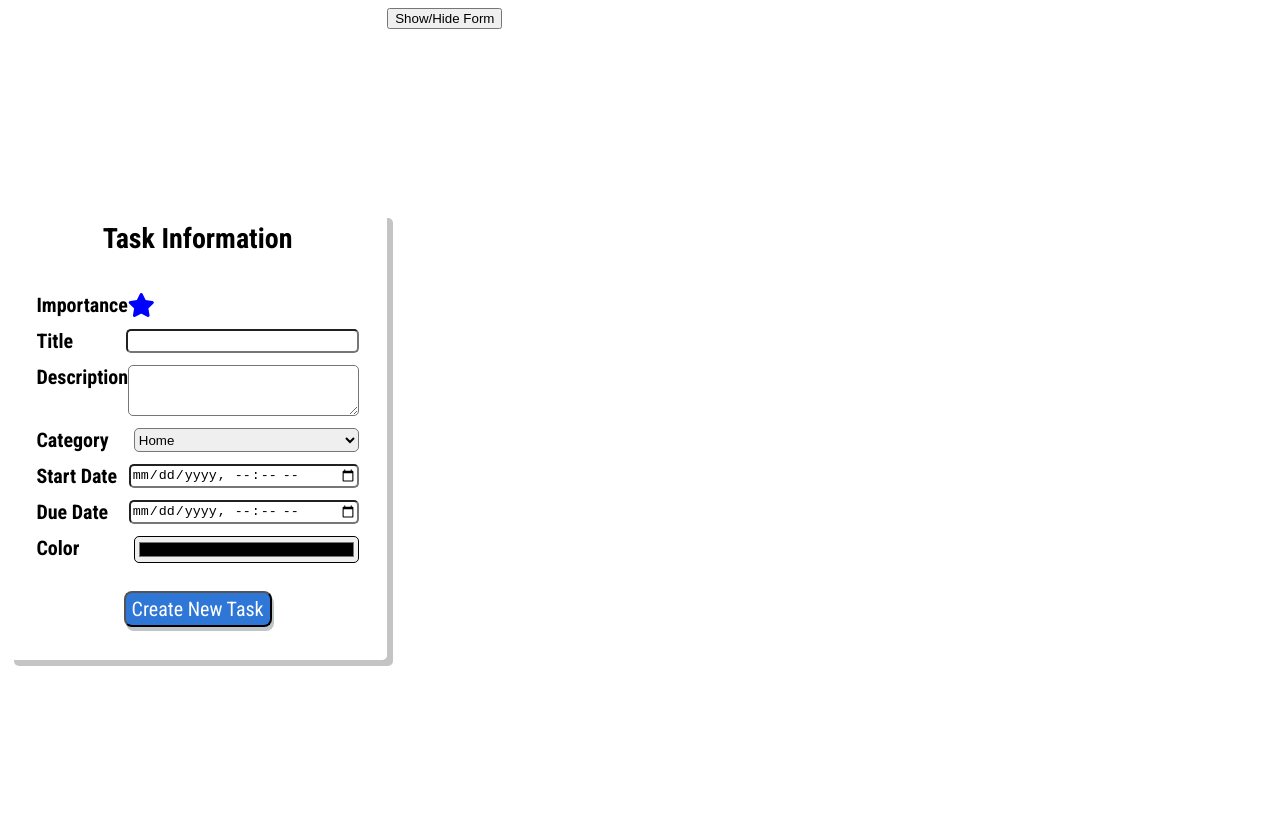
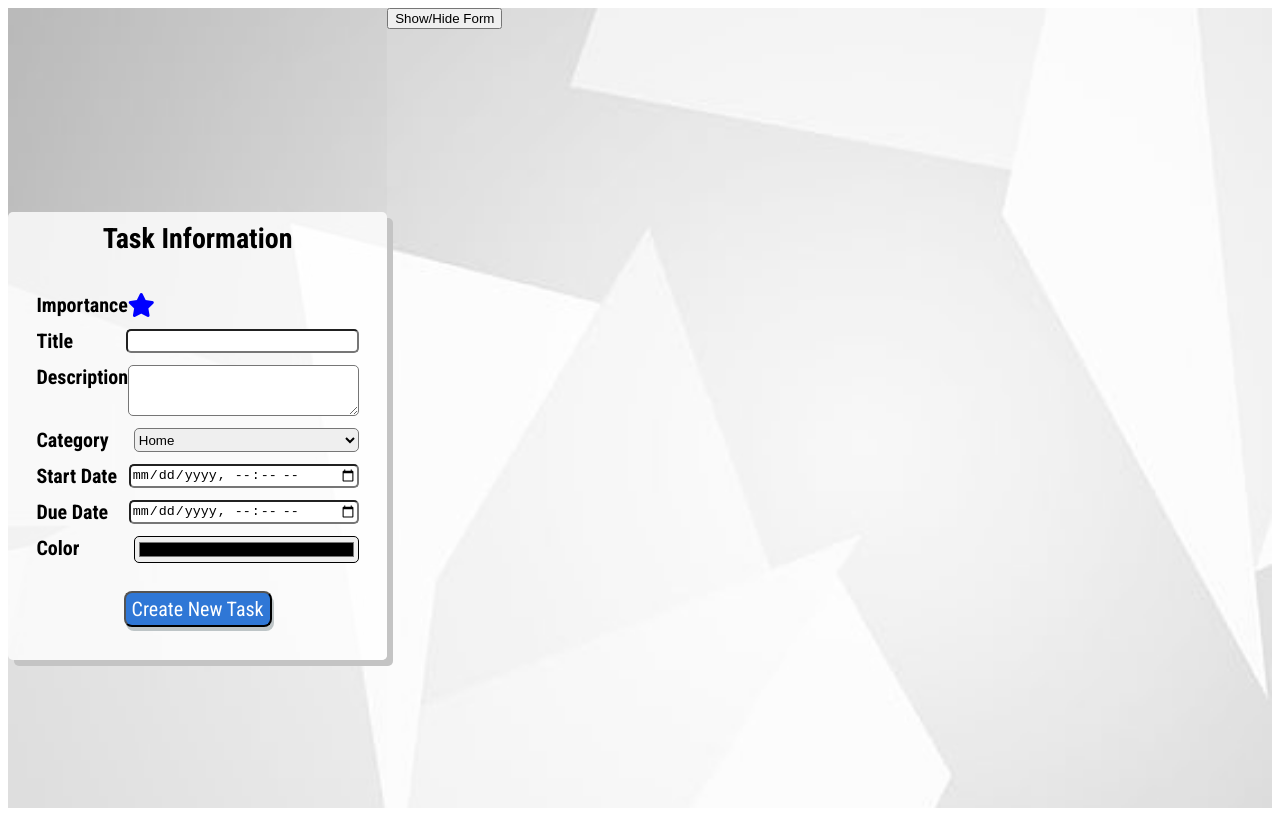
Before and after one commit to vabrea/Task-Manager, a plain HTML site: page index.html in a window 1280 px wide. Drawn offline with nearby package versions, Linux system fonts and the light colour scheme.

Commit message:
FSDI 106 Assignment 2
Assignment 2, cloned and updated paths.

```diff
--- a/style.css
+++ b/style.css
@@ -11,7 +11,7 @@ html {
 main {
   display: flex;
   height: 100vh;
-  background-image: url("images/formimg.jpeg");
+  background-image: url("formimg.jpeg");
   background-size: 100%;
 }
 
```
